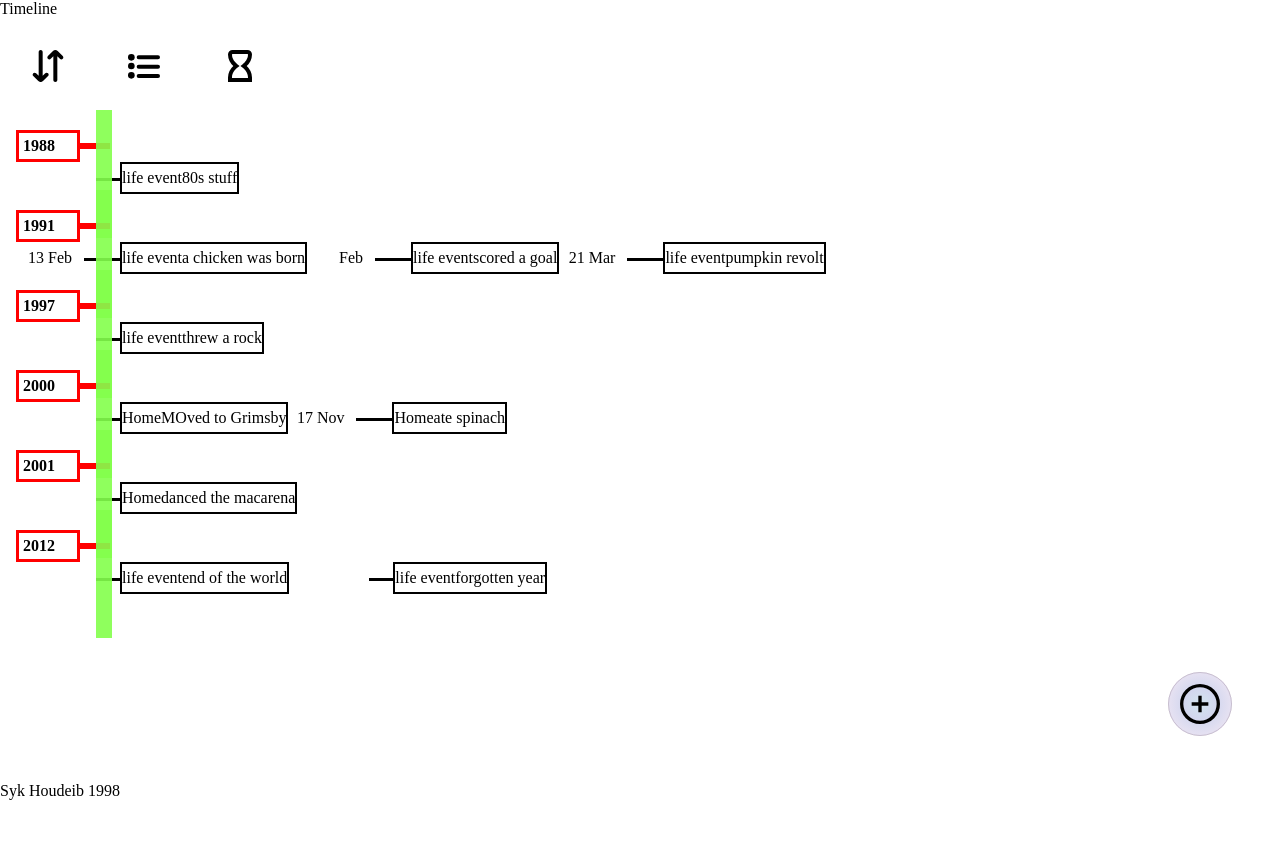
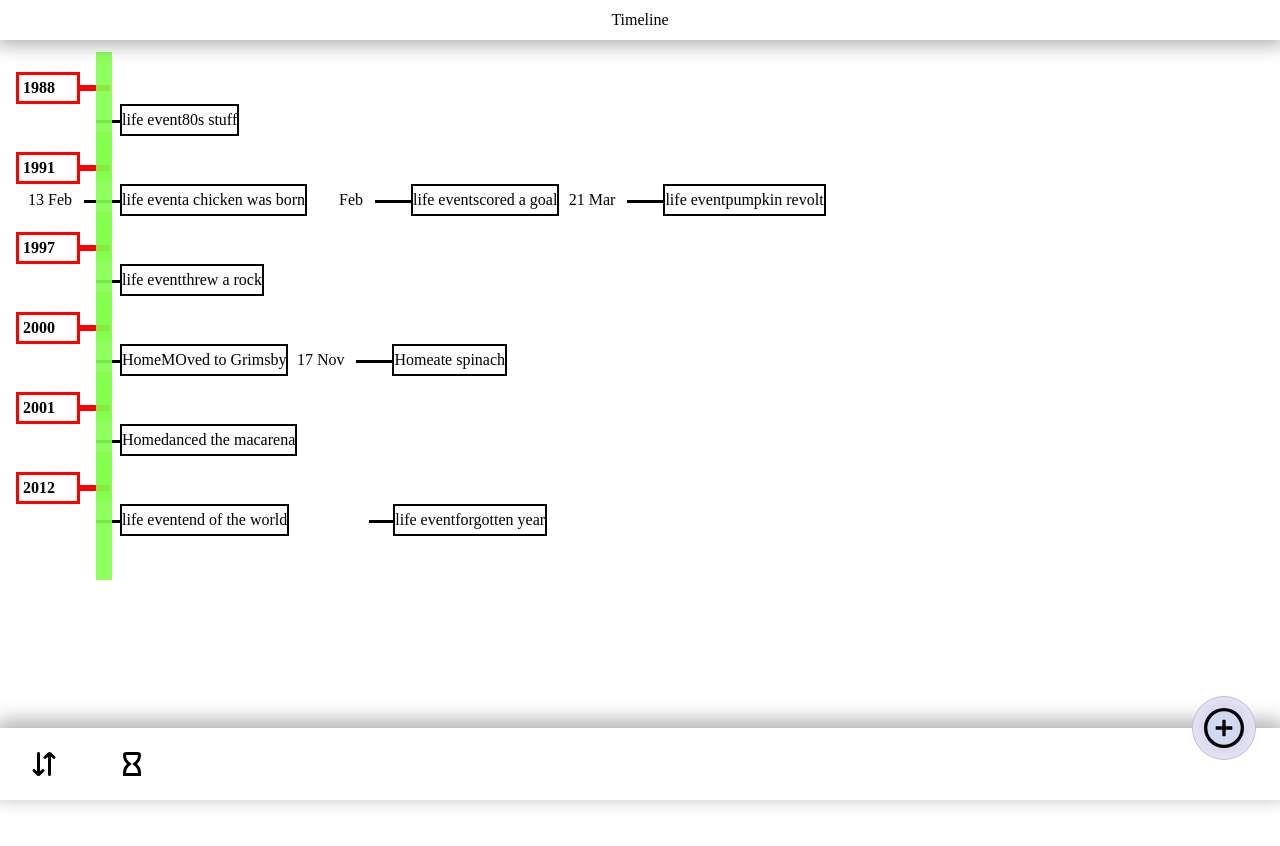
Before and after one commit to Syknapse/timeline_app, a React (Create React App) app in the folder frontend/: page / in a window 1280 px wide. Shown: the top 846 px of the page. Before the commit the page ends 800 px from the top, so only its background shows below. Built offline with nearby package versions, Linux system fonts and the light colour scheme.

Commit message:
Create the basic main layout

```diff
--- a/frontend/src/App.module.css
+++ b/frontend/src/App.module.css
@@ -4,28 +4,47 @@
   flex-direction: column;
 }
 
-.filters {
+header {
   display: flex;
+  align-items: center;
+  justify-content: center;
+  position: fixed;
+  top: 0;
+  left: 0;
+  right: 0;
+  height: 2.5rem;
+  background: white;
+  z-index: 1;
+  box-shadow: 0px 3px 18px 3px rgb(0 0 0 / 30%);
 }
 
 .buttons {
   padding: 1rem;
+  margin: 0.5rem 1rem;
   border: none;
 }
 
 .buttons svg {
-  height: 2rem;
-  width: 2rem;
+  height: 1.5rem;
+  width: 1.5rem;
 }
 
 .main {
   padding: 1rem;
+  margin-top: 3.5rem;
+}
+
+.main::after {
+  content: '';
+  width: 100%;
+  height: 10rem;
+  display: block;
 }
 
 .addButton {
   position: fixed;
-  bottom: 3rem;
-  right: 2rem;
+  bottom: 1.52rem;
+  right: 0.5rem;
   width: 4rem;
   height: 4rem;
   background: white;
@@ -41,6 +60,24 @@
   z-index: -1;
 }
 
-.footer {
-  margin-top: auto;
+.footerText {
+  text-align: center;
+  padding: 1rem;
 }
+
+footer::after {
+  content: '';
+  width: 100%;
+  height: 10rem;
+  display: block;
+}
+
+.filters {
+  display: flex;
+  position: fixed;
+  bottom: 0;
+  left: 0;
+  right: 0;
+  background: white;
+  box-shadow: 0px -5px 18px 3px rgb(0 0 0 / 30%);
+}
--- a/frontend/src/App.tsx
+++ b/frontend/src/App.tsx
@@ -1,4 +1,5 @@
 import React, { useState } from 'react'
+import dayjs from 'dayjs'
 import { Button } from './components'
 import { TimeLapse } from './components'
 import { Timeline } from './components'
@@ -83,20 +84,6 @@ function App() {
     <div className={styles.App}>
       <header>
         <h1>Timeline</h1>
-        <div className={styles.filters}>
-          <Button className={styles.buttons}>
-            <Sort />
-          </Button>
-          <Button className={styles.buttons}>
-            <List />
-          </Button>
-          <Button
-            className={styles.buttons}
-            onClick={() => (view === ViewType.Timeline ? setView(ViewType.Time_lapse) : setView(ViewType.Timeline))}
-          >
-            <Hourglass />
-          </Button>
-        </div>
       </header>
       <main className={styles.main}>
         {
@@ -106,13 +93,24 @@ function App() {
           }[view]
         }
         <AddEntry isOpen={isOpenModal} close={() => setIsOpenModal(false)} />
-        <Button className={styles.addButton} isRound onClick={() => setIsOpenModal(!isOpenModal)}>
-          {isOpenModal ? <Cross /> : <Add />}
+      </main>
+      <footer>
+        <p className={styles.footerText}>Syk Houdeib {dayjs().year()}</p>
+      </footer>
+      <div className={styles.filters}>
+        <Button className={styles.buttons}>
+          <Sort />
         </Button>
-      </main>
-      <footer className={styles.footer}>
-        <p>Syk Houdeib 1998</p>
-      </footer>
+        <Button
+          className={styles.buttons}
+          onClick={() => (view === ViewType.Timeline ? setView(ViewType.Time_lapse) : setView(ViewType.Timeline))}
+        >
+          <Hourglass />
+        </Button>
+      </div>
+      <Button className={styles.addButton} isRound onClick={() => setIsOpenModal(!isOpenModal)}>
+        {isOpenModal ? <Cross /> : <Add />}
+      </Button>
     </div>
   )
 }
```
